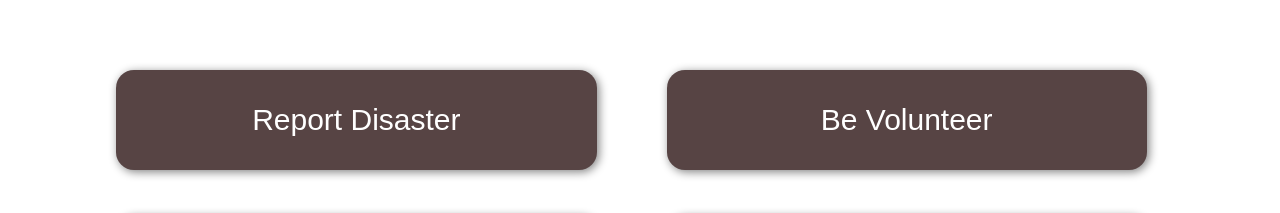
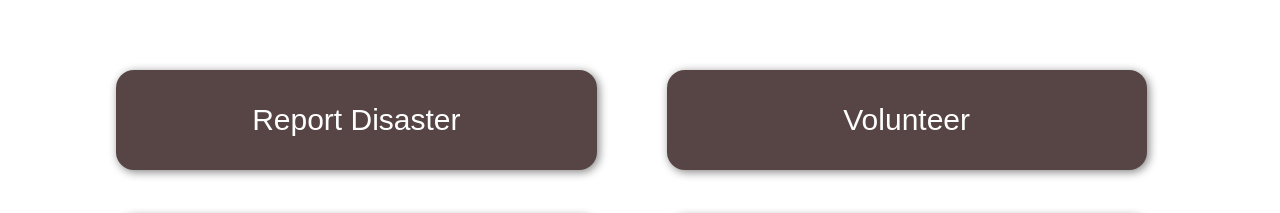
Before and after one commit to Pratyansh35/Hackathon_Techs, a React (Create React App) app in the folder Frontend/: page / in a window 1280 px wide. Shown: the part 448-661 px from the top of the page. Built offline with nearby package versions, Linux system fonts and the light colour scheme.

Commit message:
Update Body.js

```diff
--- a/Frontend/src/components/Java script/Body.js
+++ b/Frontend/src/components/Java script/Body.js
@@ -24,7 +24,7 @@ export default function Body() {
       <div className="container">
 
         <Link to="/Form"> <button className="navButtons">Report Disaster</button></Link>
-        <button className="navButtons">Be Volunteer</button>
+        <Link to="/Volunteer"><button className="navButtons">Volunteer</button></Link>
         <Link to="/Video"> <button className="navButtons">Video</button></Link>
         <button className="navButtons">Donate</button>
       </div>
```
